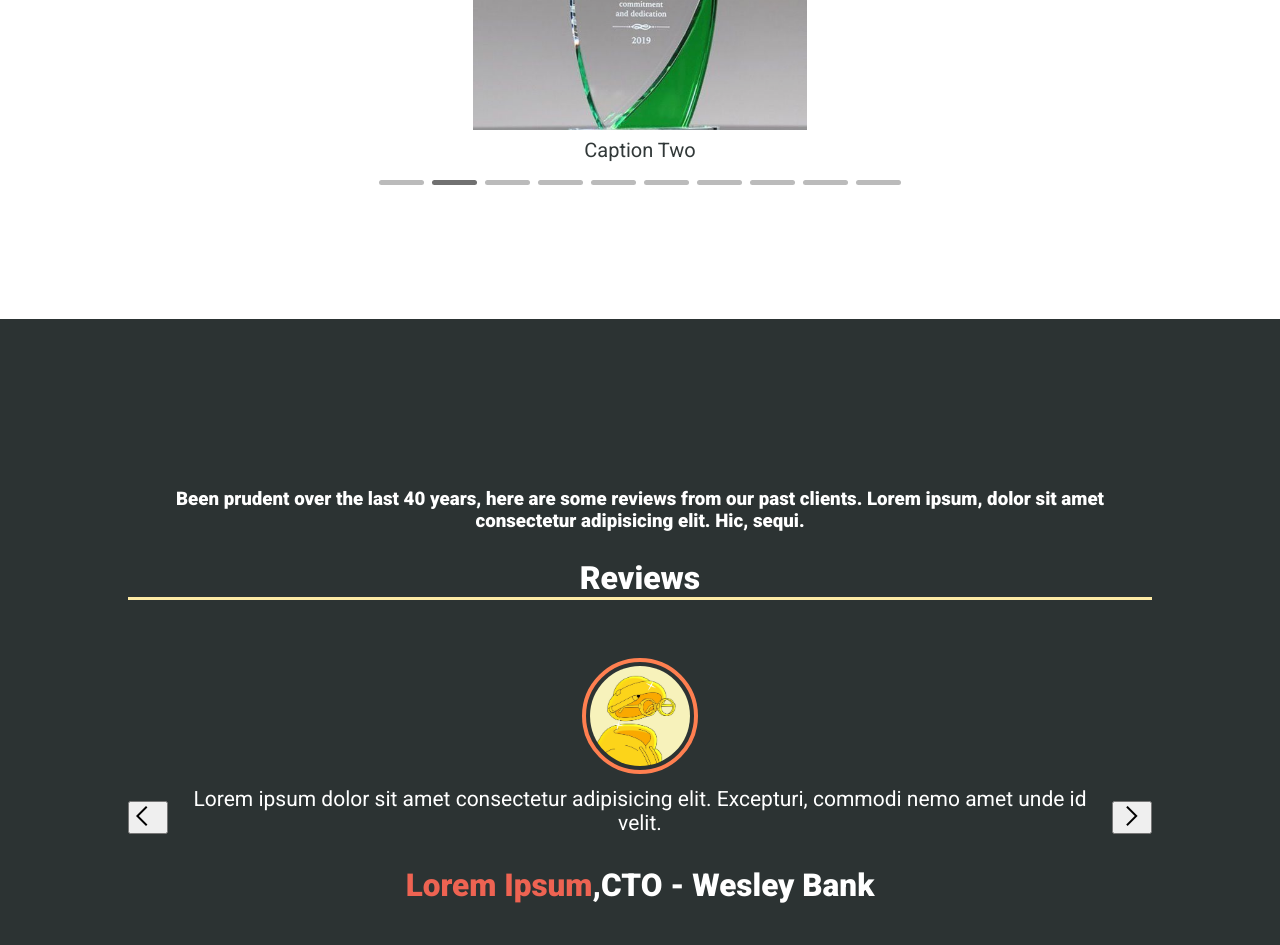
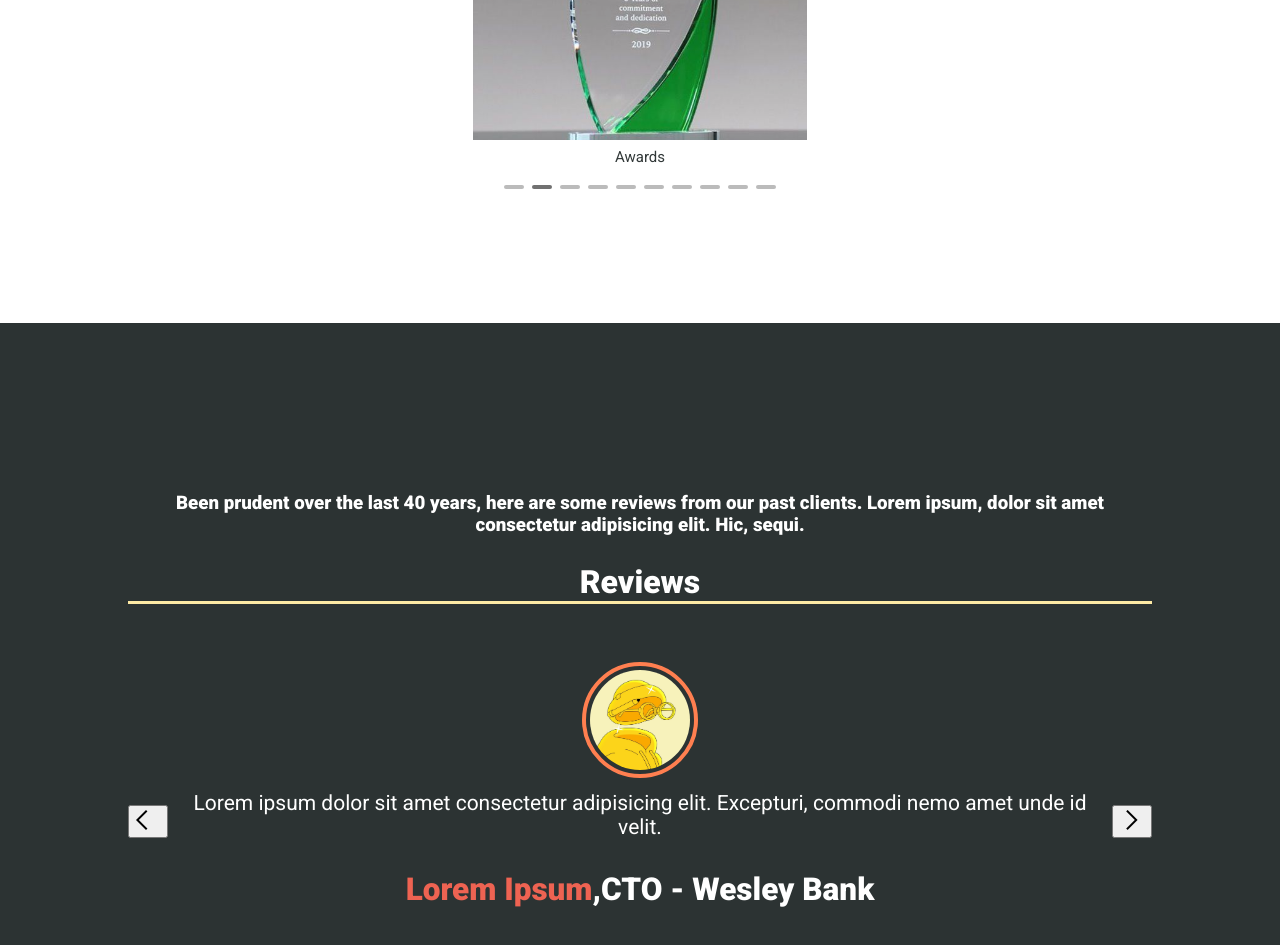
Before and after one commit to mikkioceans/Business-page, a plain HTML site: page index.html in a window 1280 px wide. Shown: the part 4100-5045 px from the top of the page. Drawn offline with nearby package versions, Linux system fonts and the light colour scheme.

Commit message:
updated a few styles

```diff
--- a/index.html
+++ b/index.html
@@ -175,13 +175,13 @@
             <div class="mySlides fade">
               <div class="numbertext">2 / 10</div>
               <img src="images/companyprogress (1).jpg" style="width:100% ;" >
-              <div class="text">Caption Two</div>
+              <div class="text">Awards</div>
             </div>
 
             <div class="mySlides fade">
               <div class="numbertext">3 / 10</div>
               <img src="images/companyprogress (3).jpg" style="width:100% ;">
-              <div class="text">Caption Three</div>
+              <div class="text">Progress</div>
             </div>
 
             <div class="mySlides fade">
--- a/style.css
+++ b/style.css
@@ -4,6 +4,9 @@
     box-sizing: border-box;
 }
 
+html{
+    scroll-behavior: smooth;
+}
 body {
     margin: 0;
     padding: 0;
@@ -203,6 +206,7 @@ a {
     background-color: #2c3333;
     color: #fff;
     border: none;
+    margin-top: 4px;
 
 }
 .project-link-link a {
@@ -290,13 +294,13 @@ a {
 
 .text {
     color: #2c3333;
-    font-size: 20px;
+    font-size: 15px;
     width: 100%;
     bottom: 0;
     position: absolute;
     padding: 8px 12px;
     text-align: center;
-    background-color: #ffff;
+    background-color: #fff;
 }
 
 .mySlides > img {
@@ -317,8 +321,8 @@ a {
 }
 
 .dot {
-    height: 5px ;
-    width: 45px;
+    height: 4px ;
+    width: 20px;
     max-width: 45px;
     margin: 0 2px;
     border-radius: 3px;
@@ -465,7 +469,7 @@ a {
     width: 80%;
     padding: 10px 5px;
     margin-bottom: 10px;
-    border: #2e2e41 2px solid;
+    border: none;
 }
 
 .submit-btn {
@@ -473,6 +477,8 @@ a {
     display: inline-block;
     background-color: #2e2e41;
     color: #fff;
+    border: none;
+    border-radius: 2px;
 
 }
 footer {
```
